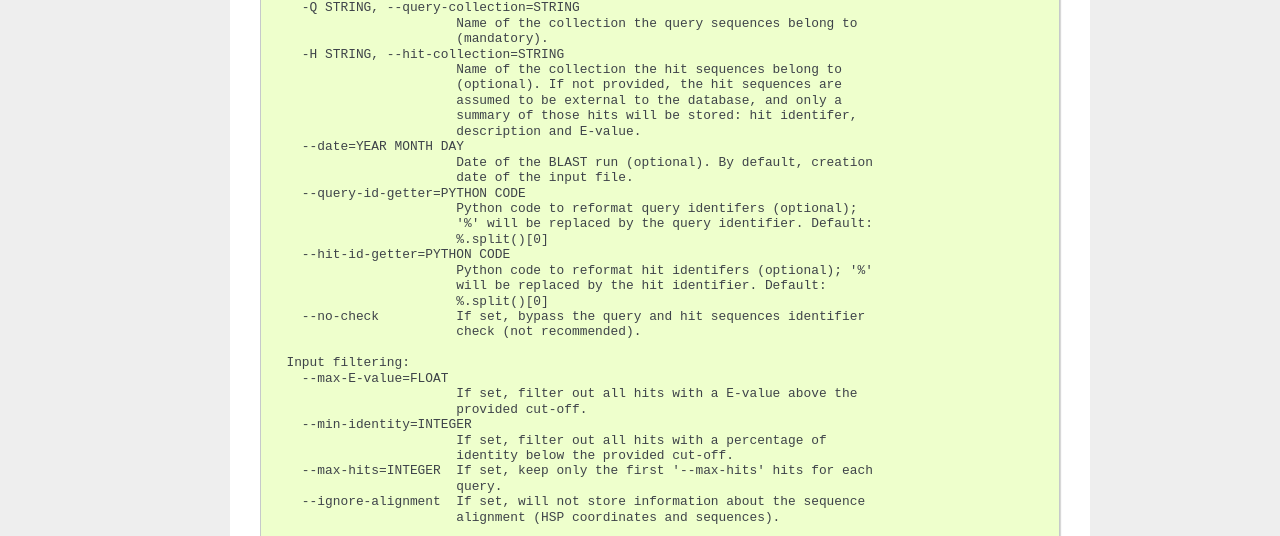
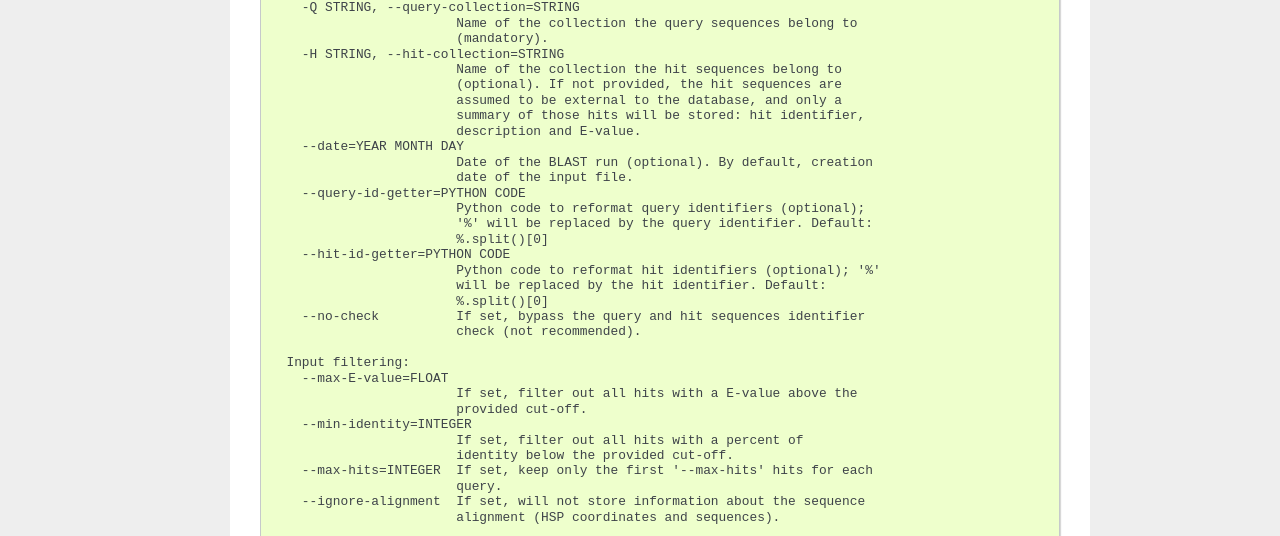
Before and after one commit to piandpower/MetagenomeDB, a Sphinx documentation site: the page built from doc/tools/blast.rst, in a window 1280 px wide and 1400 px high. Shown: the part 649-1185 px from the top of the window. Built offline with Sphinx 7.4.7, drawn with Linux system fonts in a browser that asks for light colours; some of the changed text lies outside the part shown.

Commit message:
Improved documentation of BLAST import

```diff
--- a/doc/tools/blast.rst
+++ b/doc/tools/blast.rst
@@ -34,17 +34,17 @@ The ``mdb-import-BLAST-alignments`` command-line tool imports XML-formatted NCBI
 	                        Name of the collection the hit sequences belong to
 	                        (optional). If not provided, the hit sequences are
 	                        assumed to be external to the database, and only a
-	                        summary of those hits will be stored: hit identifer,
+	                        summary of those hits will be stored: hit identifier,
 	                        description and E-value.
 	    --date=YEAR MONTH DAY
 	                        Date of the BLAST run (optional). By default, creation
 	                        date of the input file.
 	    --query-id-getter=PYTHON CODE
-	                        Python code to reformat query identifers (optional);
+	                        Python code to reformat query identifiers (optional);
 	                        '%' will be replaced by the query identifier. Default:
 	                        %.split()[0]
 	    --hit-id-getter=PYTHON CODE
-	                        Python code to reformat hit identifers (optional); '%'
+	                        Python code to reformat hit identifiers (optional); '%'
 	                        will be replaced by the hit identifier. Default:
 	                        %.split()[0]
 	    --no-check          If set, bypass the query and hit sequences identifier
@@ -55,7 +55,7 @@ The ``mdb-import-BLAST-alignments`` command-line tool imports XML-formatted NCBI
 	                        If set, filter out all hits with a E-value above the
 	                        provided cut-off.
 	    --min-identity=INTEGER
-	                        If set, filter out all hits with a percentage of
+	                        If set, filter out all hits with a percent of
 	                        identity below the provided cut-off.
 	    --max-hits=INTEGER  If set, keep only the first '--max-hits' hits for each
 	                        query.
```
Also changed, not shown: 1 other file.
